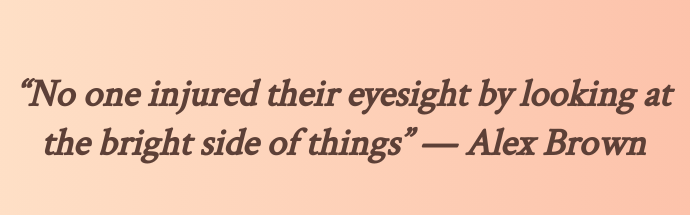
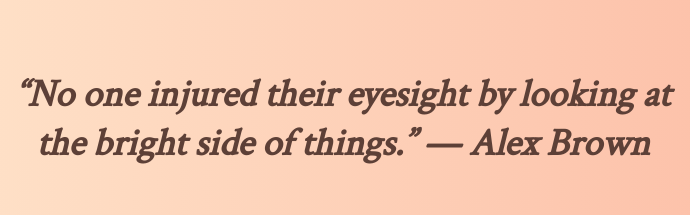
Before and after one commit to TimothyyyyDee/Jasons-Quote-Library, a plain HTML site: page quote11.html in a window 1280 px wide. Shown: the part 246-461 px from the top of the page, 297-987 px from the left. Drawn offline with Linux system fonts and the light colour scheme.

Commit message:
Update quote11.html

```diff
--- a/quote11.html
+++ b/quote11.html
@@ -48,7 +48,7 @@
   </style>
 </head>
 <body>
-  <h1>“No one injured their eyesight by looking at the bright side of things” — Alex Brown</h1>
+  <h1>“No one injured their eyesight by looking at the bright side of things.” — Alex Brown</h1>
   <a href="quote12.html"><button class="next-button">Next</button></a>
 </body>
 </html>
```
